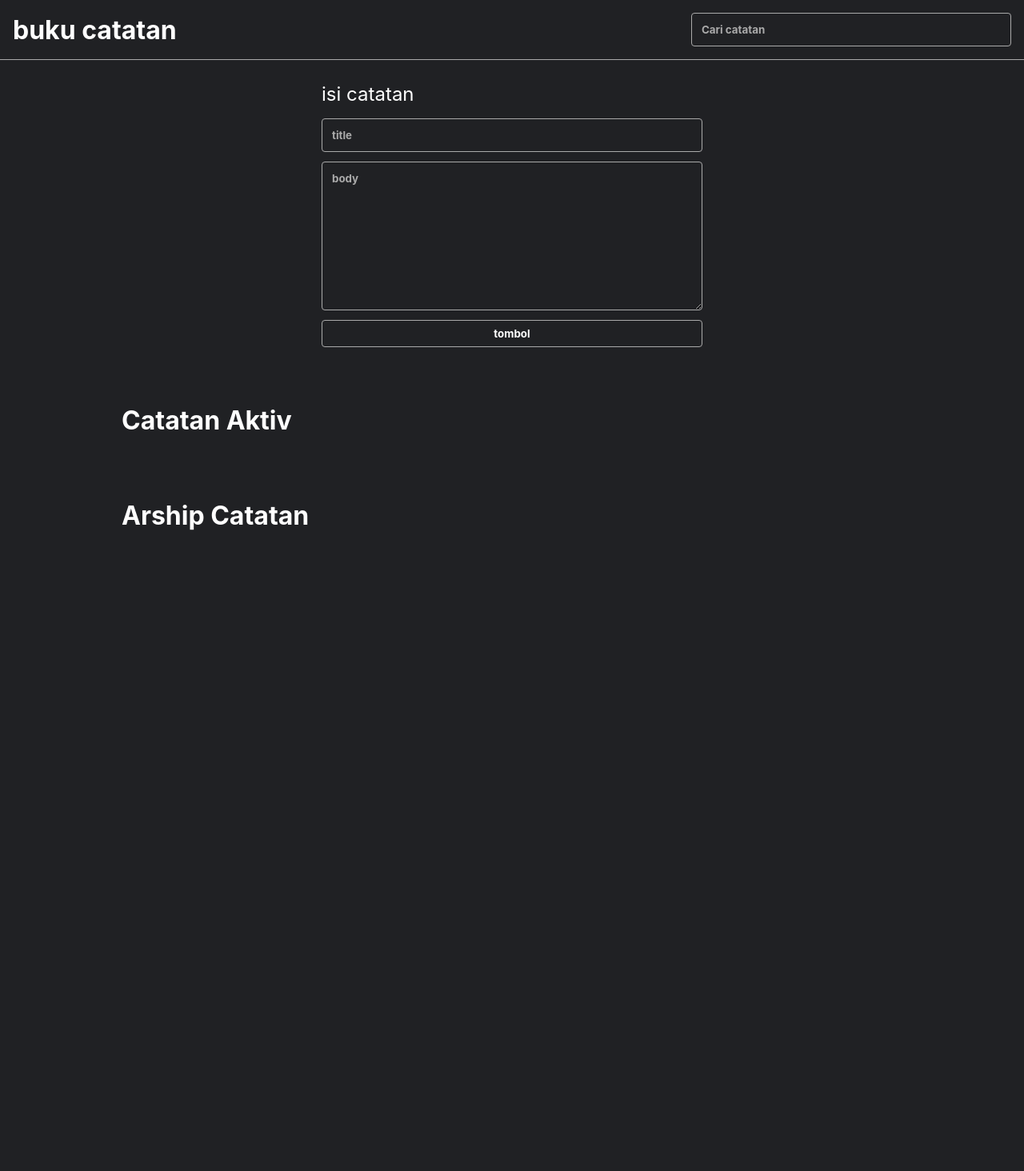
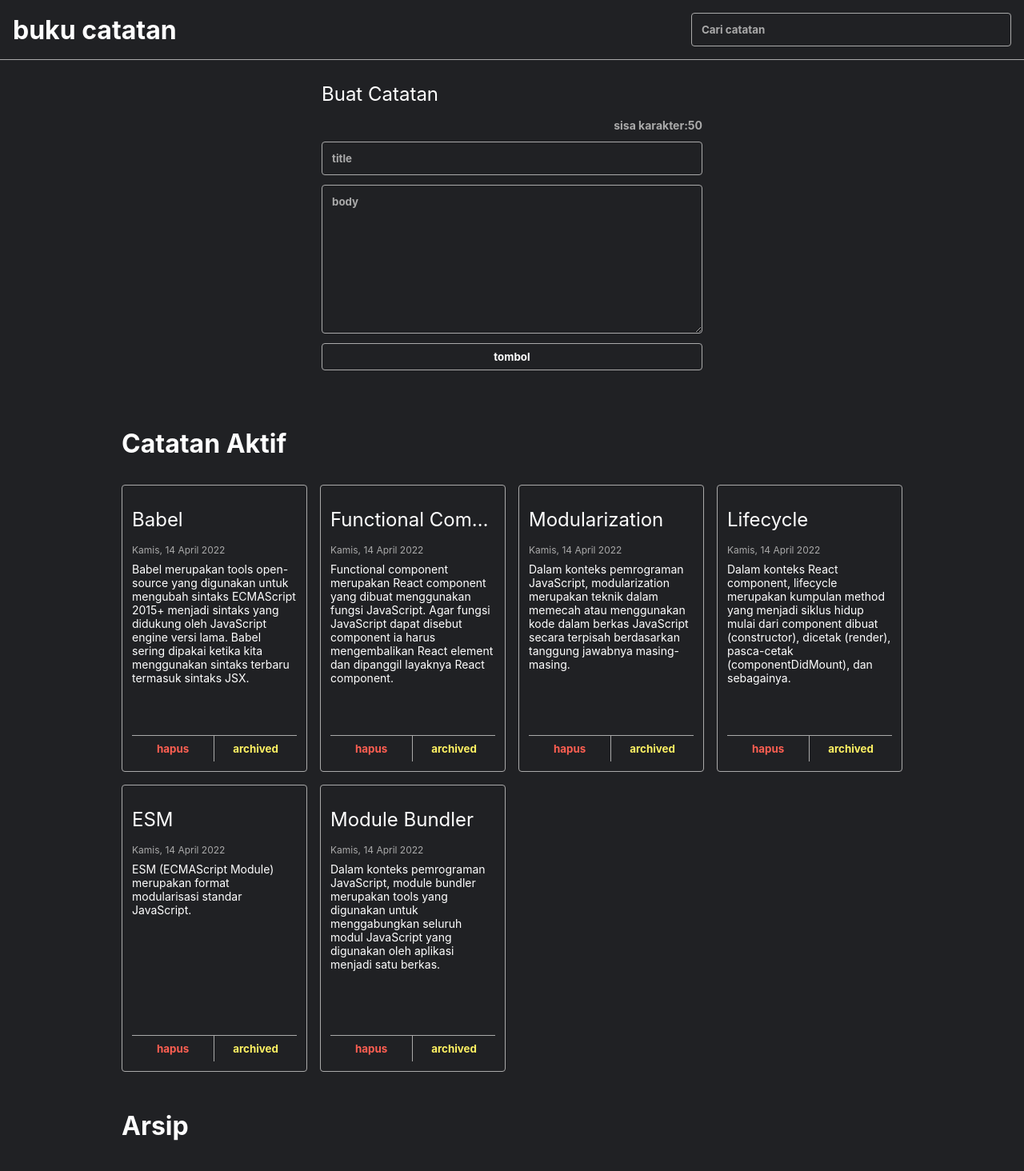
Before and after one commit to iqbalnurrizqi/React-dicoding, a React (Vite) app: page / in a window 1280 px wide. Shown: the top 1464 px of the page at 80% size. Before the commit the page ends 800 px from the top, so only its background shows below. Built offline with nearby package versions, Linux system fonts and the light colour scheme.

Commit message:
update finnal

```diff
--- a/src/components/AddCatatan.jsx
+++ b/src/components/AddCatatan.jsx
@@ -1,6 +1,8 @@
 import React, { useState } from "react";
 import { getInitialData, showFormattedDate } from "../utils";
-
+import Header from "./Header"
+import InputNote from "./InputNote";
+import Body from "./Body"
 
 // ini bagian dari function
 
@@ -30,105 +32,3 @@ export default function AddCatatan() {
     </div>
   );
 }
-
-function Header({search, setSearch}) {
-
-  return (
-    <div className="note-app__header">
-      <h1>buku catatan</h1>
-    <form className="note-search" >
-      <input type="text" placeholder="Cari catatan" value={search} onChange={(e) => setSearch(e.target.value)} />
-    </form>
-    </div>
-  );
-
-}
-
-function InputNote({ onAddNote }) {
-    const [title, setTitle] = useState('');
-    const [body, setBody] = useState('');
-
-    function handleSubmitNote(e) {
-        e.preventDefault();
-        if(!title || !body ) return
-
-        const newNote = {
-            id: Date.now(),
-            title,
-            createdAt:new Date(),
-            archived: false,
-            body,
-    }
-
-    onAddNote(newNote);
-    console.log(newNote);
-    console.log(body)
-    setTitle('');
-    setBody('');
-    }
-
-  return (
-    <>
-      <form className="note-app__body note-input" onSubmit={handleSubmitNote}>
-        <h2 className="note-app__title">isi catatan</h2>
-        <input type="text" placeholder="title" value={title} onChange={(e) => setTitle(e.target.value)}/>
-        <textarea name="" id="" cols="30" rows="10" placeholder="body" value={body} onChange={(e) => setBody(e.target.value)} >
-        </textarea>
-        <button>tombol</button>
-      </form>
-    </>
-  );
-}
-
-function Body({notes, onRemoveNote, onMoveNote, search }) {
-  return (
-    <div className="note-app__body">
-      <div className="note">
-        <h1>Catatan Aktiv</h1>
-      </div>
-      <div className="notes-list">
-        {notes.filter(note => !note.archived && (search && note.title.toLowerCase().includes(search.toLowerCase()))).map((note) => (
-           <Note note={note} key={note.id} id={note.id} {...note} onRemoveNote={onRemoveNote} onMoveNote={onMoveNote}/>
-         ))}
-
-      </div>
-          <div className="note">
-            <h1>Arship Catatan</h1>
-          </div>
-            <div className="notes-list">
-                {notes.filter((note) => note.archived ).map((note) => (
-                <NoteArchive note={note} key={note.id} id={note.id} {...note} onRemoveNote={onRemoveNote} onMoveNote={onMoveNote}/>
-                ))}
-            </div>
-    </div>
-  );
-}
-
-function Note({note, onRemoveNote,  body, createdAt, onMoveNote}) {
-    return (
-        <div className=" note-item note-item__content" key={note.id}>
-                <h2 className="note-item__title">{note.title}</h2>
-                <p className="note-item__date">{showFormattedDate(createdAt)}</p>
-                <p className="note-item__body">{body}</p>
-                <div className="note-item__action">
-                <button className="note-item__delete-button" onClick={() => onRemoveNote(note.id)}>hapus</button>
-                <button className="note-item__archive-button" onClick={() => onMoveNote(note.id)}>archived</button>
-                </div>
-
-       </div>
-    )
-}
-function NoteArchive({note, onRemoveNote,  body, createdAt, onMoveNote}) {
-    return (
-        <div className=" note-item note-item__content" key={note.id}>
-                <h2 className="note-item__title">{note.title}</h2>
-                <p className="note-item__date">{showFormattedDate(createdAt)}</p>
-                <p className="note-item__body">{body}</p>
-                <div className="note-item__action">
-                <button className="note-item__delete-button" onClick={() => onRemoveNote(note.id)}>hapus</button>
-                <button className="note-item__archive-button" onClick={() => onMoveNote(note.id)}>kembali</button>
-                </div>
-
-       </div>
-    )
-}
--- /dev/null
+++ b/src/components/Body.jsx
@@ -0,0 +1,32 @@
+import React from "react";
+import Note from "./Note";
+import NoteArchive from "./NoteArchive";
+
+export default function Body({notes, onRemoveNote, onMoveNote, search }) {
+    return (
+      <div className="note-app__body">
+        <div className="note">
+          <h1>Catatan Aktif</h1>
+        </div>
+        <div className="notes-list">
+          {notes.filter((note) => !note.archived || search === note.title ? note.title.toLowerCase().includes(search.toLowerCase()) : null).map((note) => (
+             <Note note={note} key={note.id} id={note.id} {...note} onRemoveNote={onRemoveNote} onMoveNote={onMoveNote}/>
+           ))}
+
+        </div>
+            <div className="note">
+              <h1>Arsip</h1>
+            </div>
+              <div className="notes-list">
+                  {notes.filter((note) => note.archived || search === note.title ? note.title.toLowerCase().includes(search.toLowerCase()) : null ).map((note) => (
+                  <NoteArchive note={note} key={note.id} id={note.id} {...note} onRemoveNote={onRemoveNote} onMoveNote={onMoveNote}/>
+                  ))}
+              </div>
+      </div>
+    );
+  }
+
+
+//   if (e.target.value.length > 50) {
+//     e.target.value = e.target.value.slice(0, 50)
+// }
--- /dev/null
+++ b/src/components/Header.jsx
@@ -0,0 +1,14 @@
+import React from "react";
+
+export default function Header({search, setSearch}) {
+
+    return (
+      <div className="note-app__header">
+        <h1>buku catatan</h1>
+      <form className="note-search" >
+        <input type="text" placeholder="Cari catatan" value={search} onChange={(e) => setSearch(e.target.value)} />
+      </form>
+      </div>
+    );
+
+  }
--- /dev/null
+++ b/src/components/InputNote.jsx
@@ -0,0 +1,48 @@
+import { useState } from "react";
+import React from "react";
+
+
+export default function InputNote({ onAddNote }) {
+    const [title, setTitle] = useState('');
+    const [body, setBody] = useState('');
+    const [charLimit, setCharLimit] = useState(50);
+
+    function handleSubmitNote(e) {
+        e.preventDefault();
+        if(!title || !body ) return
+
+        const newNote = {
+            id: Date.now(),
+            title,
+            createdAt:new Date(),
+            archived: false,
+            body,
+    }
+
+    onAddNote(newNote);
+    setTitle('');
+    setBody('');
+    }
+
+    function countHandler(e) {
+        const charCount = e.target.value.length;
+        setCharLimit(50 - charCount);
+          if (e.target.value.length > 50) {
+                e.target.value = e.target.value.slice(0, 50)
+            }
+    }
+
+  return (
+    <>
+      <form className="note-app__body note-input" onSubmit={handleSubmitNote}>
+        <h2 className="note-app__title">Buat Catatan</h2>
+        <h3 className="note-input__title__char-limit">sisa karakter:{charLimit}</h3>
+        <input type="text" placeholder="title" maxLength={50} value={title}
+         onChange={(e) => {setTitle(e.target.value); countHandler(e)}}/>
+        <textarea name="" id="" cols="30" rows="10" placeholder="body" value={body} onChange={(e) => setBody(e.target.value)} >
+        </textarea>
+        <button>tombol</button>
+      </form>
+    </>
+  );
+}
--- /dev/null
+++ b/src/components/Note.jsx
@@ -0,0 +1,17 @@
+import React from "react";
+import { showFormattedDate } from "../utils";
+
+export default function Note({note, onRemoveNote,  body, createdAt, onMoveNote}) {
+    return (
+        <div className=" note-item note-item__content" key={note.id}>
+                <h2 className="note-item__title">{note.title}</h2>
+                <p className="note-item__date">{showFormattedDate(createdAt)}</p>
+                <p className="note-item__body">{body}</p>
+                <div className="note-item__action">
+                <button className="note-item__delete-button" onClick={() => onRemoveNote(note.id)}>hapus</button>
+                <button className="note-item__archive-button" onClick={() => onMoveNote(note.id)}>archived</button>
+                </div>
+
+       </div>
+    )
+}
--- /dev/null
+++ b/src/components/NoteArchive.jsx
@@ -0,0 +1,18 @@
+import React from "react";
+import { showFormattedDate } from "../utils";
+
+
+export default function NoteArchive({note, onRemoveNote,  body, createdAt, onMoveNote}) {
+    return (
+        <div className=" note-item note-item__content" key={note.id}>
+                <h2 className="note-item__title">{note.title}</h2>
+                <p className="note-item__date">{showFormattedDate(createdAt)}</p>
+                <p className="note-item__body">{body}</p>
+                <div className="note-item__action">
+                <button className="note-item__delete-button" onClick={() => onRemoveNote(note.id)}>hapus</button>
+                <button className="note-item__archive-button" onClick={() => onMoveNote(note.id)}>kembali</button>
+                </div>
+
+       </div>
+    )
+}
```
Also changed, not shown: src/components/FormApp.jsx (deleted, +0 -18 lines), src/utils/index.js (+9 -0 lines).
